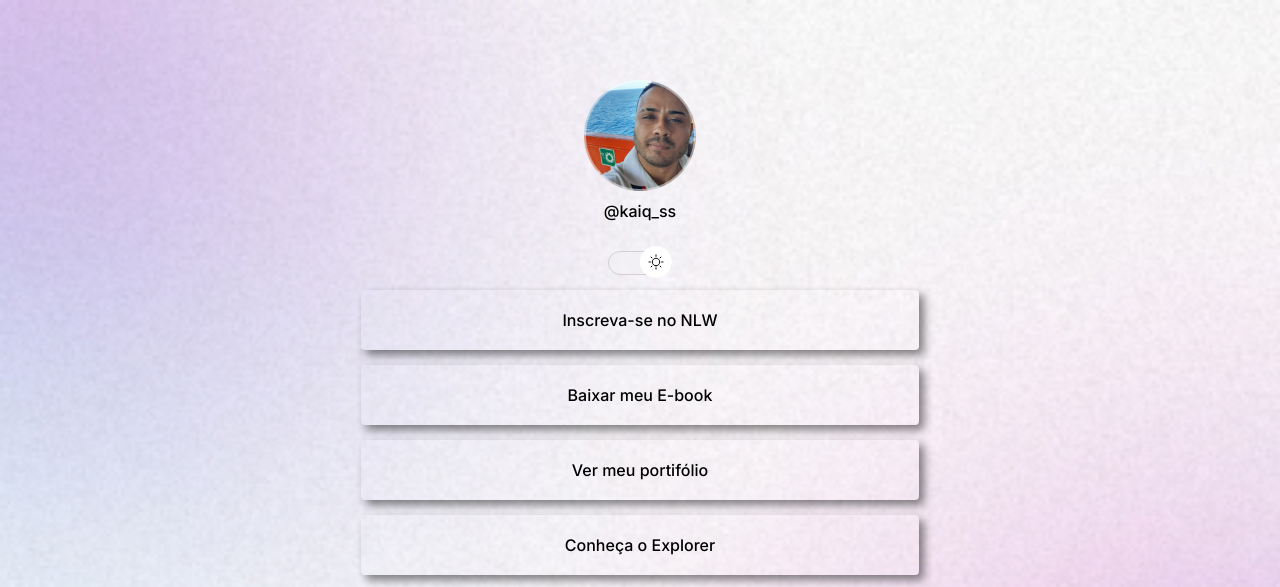
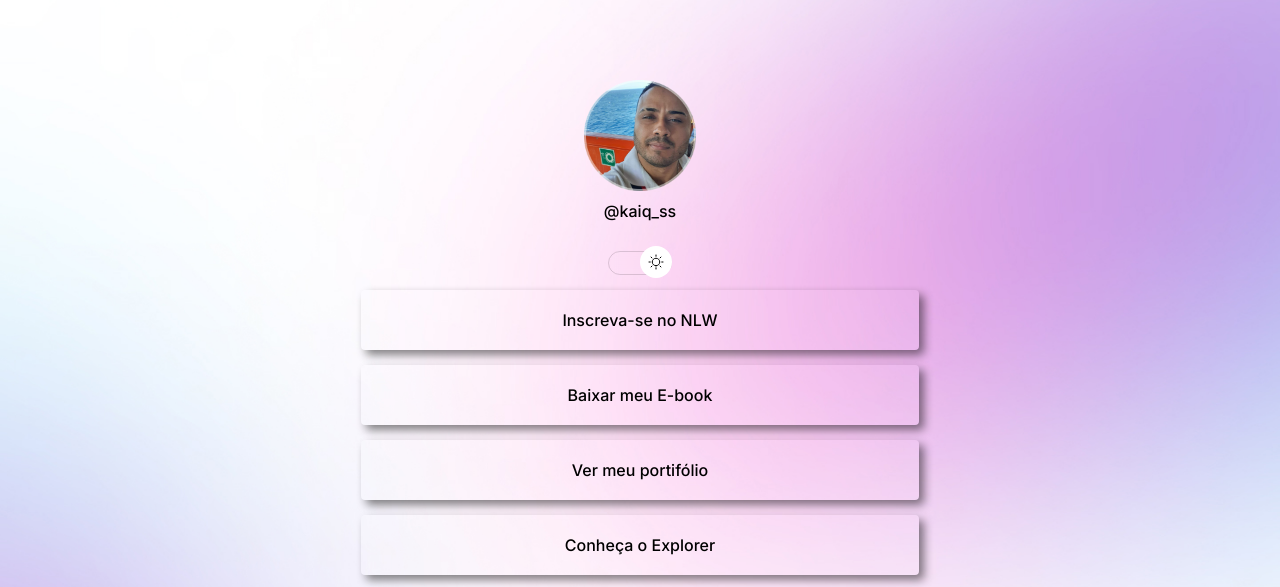
Before and after one commit to YzuDev/Learn-Project, a plain HTML site: page Project/index.html in a window 1280 px wide. Shown: the top 587 px of the page. Drawn offline with nearby package versions, Linux system fonts and the light colour scheme.

Commit message:
change background media for devices

```diff
--- a/Project/style.css
+++ b/Project/style.css
@@ -25,6 +25,7 @@ body * {
 }
 body {
   background: var(--background-image) no-repeat top center/cover;
+  height: 100vh;
 }
 
 #container {
@@ -136,3 +137,14 @@ footer {
   font-size: 14px;
   text-align: center;
 }
+
+/* Media queries */
+
+@media (min-width: 700px) {
+  :root {
+    --background-image: url(./assets/bg-desktop.jpg);
+  }
+  .light {
+    --background-image: url(./assets/bg-desktop-light.jpg);
+  }
+}
```
